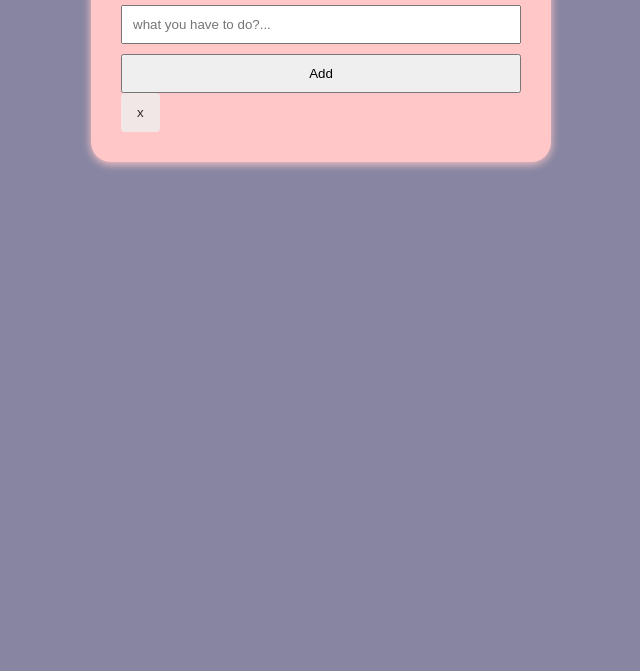
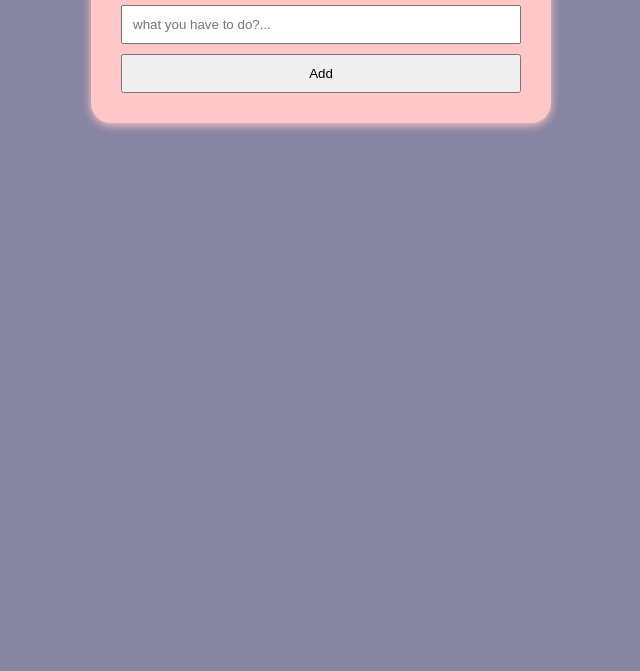
Before and after one commit to MP3trosyan/todo, a plain HTML site: page index.html in a window 1280 px wide. Shown: the part 129-800 px from the top of the page, without its empty margins (319-959 px from the left). Drawn offline with Linux system fonts and the light colour scheme.

Commit message:
index.html

```diff
--- a/index.html
+++ b/index.html
@@ -17,7 +17,6 @@
 
                 <div class="wrapper">
                     <ul class="todo">
-                        <button class="close">x</button>
                     </ul>
                 </div>
         </div>
```
